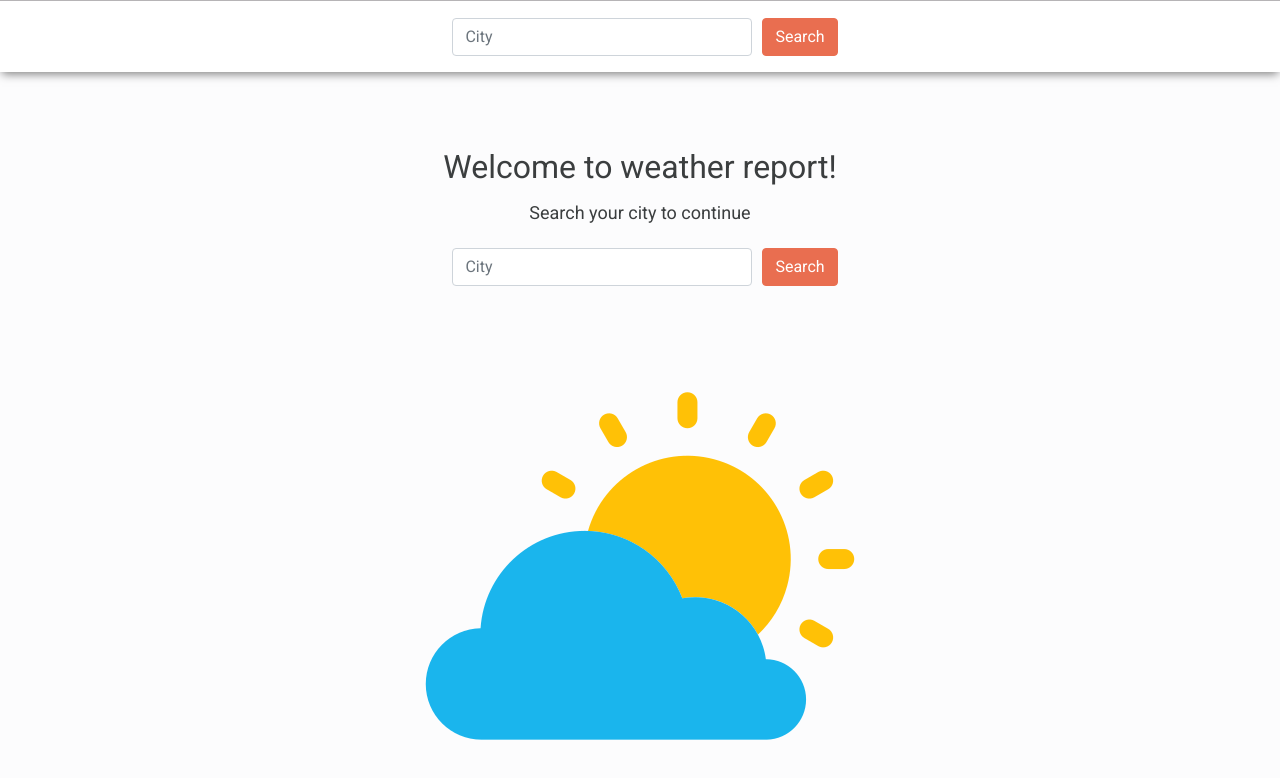
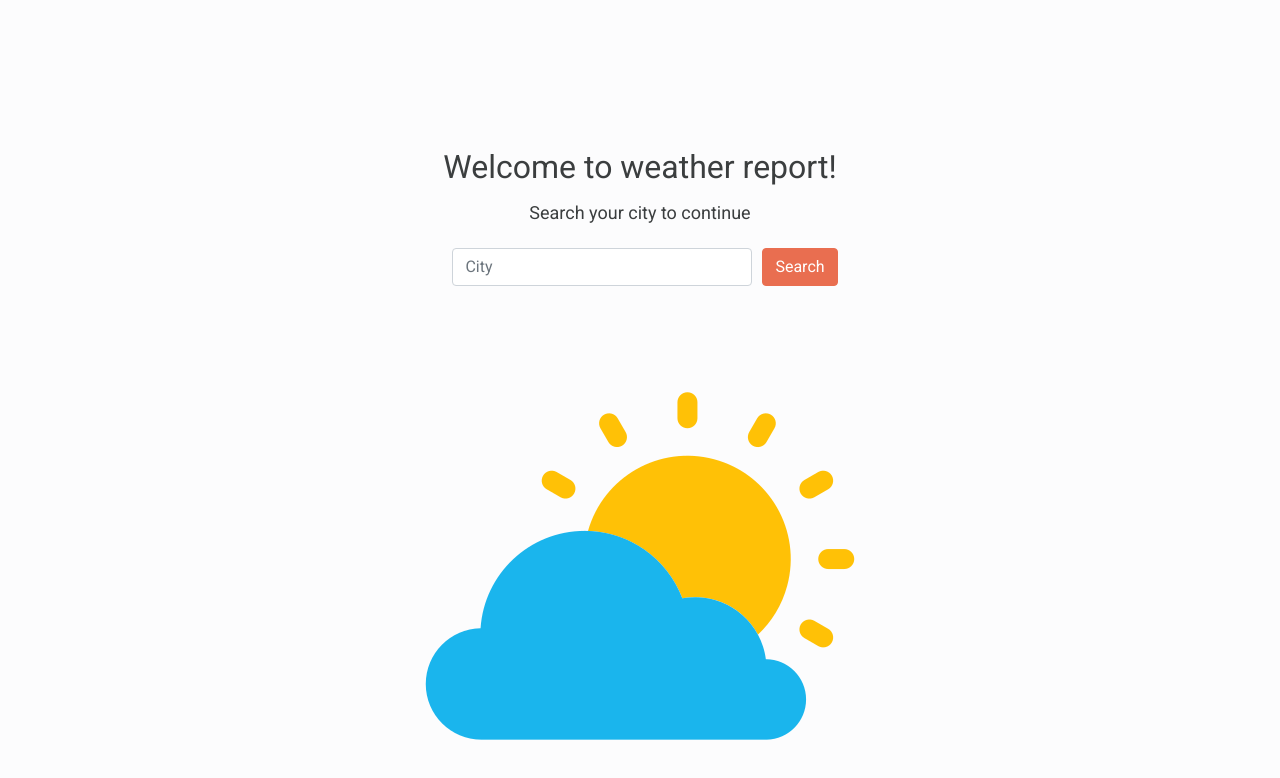
Before and after one commit to sali141/my-tomorrows-test, an Angular app: page / in a window 1280 px wide. Shown: the top 778 px of the page. Built offline with nearby package versions, Linux system fonts and the light colour scheme; what angular-countries-flags would draw is missing.

Commit message:
Code cleanup and manage file structure

```diff
--- a/src/app/app.component.html
+++ b/src/app/app.component.html
@@ -1,6 +1,3 @@
 <div class="content-wrapper">
-  <app-header></app-header>
-  <div class="container">
-    <app-weather-report></app-weather-report>
-  </div>
+  <app-home></app-home>
 </div>
--- a/src/app/shared/error-message/error-message.component.html
+++ b/src/app/shared/error-message/error-message.component.html
@@ -1,3 +1,3 @@
 <div class="error-messagess">
-    <ngb-alert type="danger">{{ errorMessage }}</ngb-alert>
+  <ngb-alert type="danger">{{ errorMessage }}</ngb-alert>
 </div>
```
Also changed, not shown: src/app/app.module.ts (+11 -11 lines), src/app/components/home/home.component.ts (renamed from src/app/components/weather-report/weather-report.component.ts, +4 -4 lines), src/app/components/home/home.component.html (renamed from src/app/components/weather-report/weather-report.component.html), src/app/components/home/home.component.scss (renamed from src/app/components/weather-report/weather-report.component.scss), src/app/shared/header/header.component.html (renamed from src/app/components/header/header.component.html), src/app/shared/header/header.component.scss (renamed from src/app/components/header/header.component.scss), src/app/shared/header/header.component.ts (renamed from src/app/components/header/header.component.ts).
